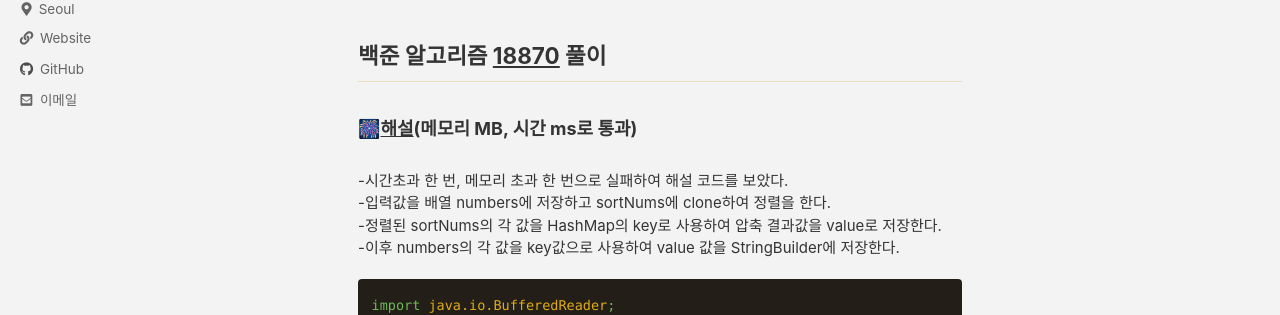
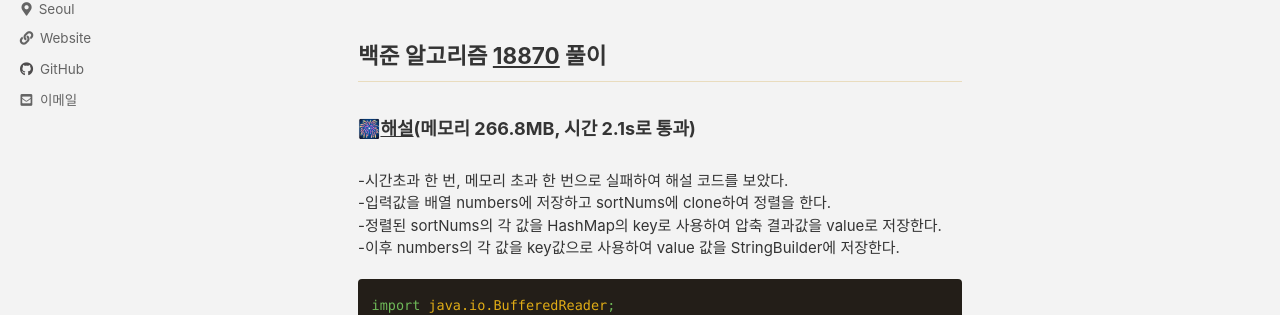
Before and after one commit to liv660/liv660.github.io, a Jekyll site: the page built from _posts/TIL/21.08.study/2021-08-30-210830.md, in a window 1280 px wide. Shown: the part 222-537 px from the top of the page. Built offline with Jekyll 4.4.1, drawn with Linux system fonts in a browser that asks for light colours; cached includes are drawn as plain includes.

Commit message:
Update 08.30 #18870 algorithm

```diff
--- a/_posts/TIL/21.08.study/2021-08-30-210830.md
+++ b/_posts/TIL/21.08.study/2021-08-30-210830.md
@@ -8,7 +8,7 @@ categories:
 
 ## 백준 알고리즘 [18870](https://www.acmicpc.net/problem/18870) 풀이
 
-###### 🎆[해설](https://girawhale.tistory.com/38)(메모리 MB, 시간 ms로 통과)<br/>
+###### 🎆[해설](https://girawhale.tistory.com/38)(메모리 266.8MB, 시간 2.1s로 통과)<br/>
 -시간초과 한 번, 메모리 초과 한 번으로 실패하여 해설 코드를 보았다.<br>
 -입력값을 배열 numbers에 저장하고 sortNums에 clone하여 정렬을 한다.<br>
 -정렬된 sortNums의 각 값을 HashMap의 key로 사용하여 압축 결과값을 value로 저장한다.<br>
```
